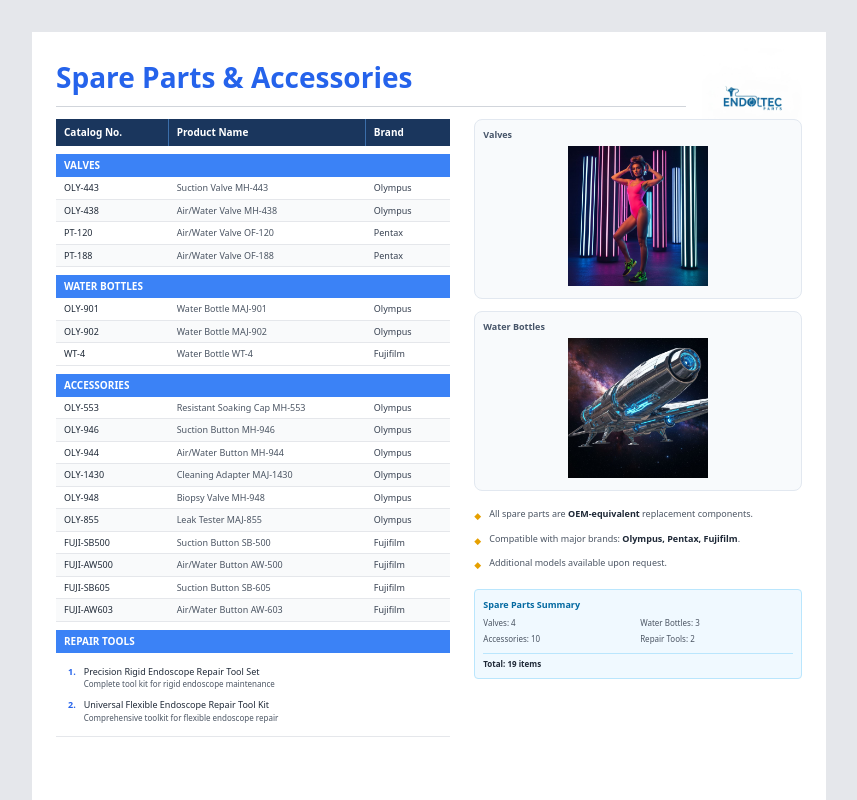
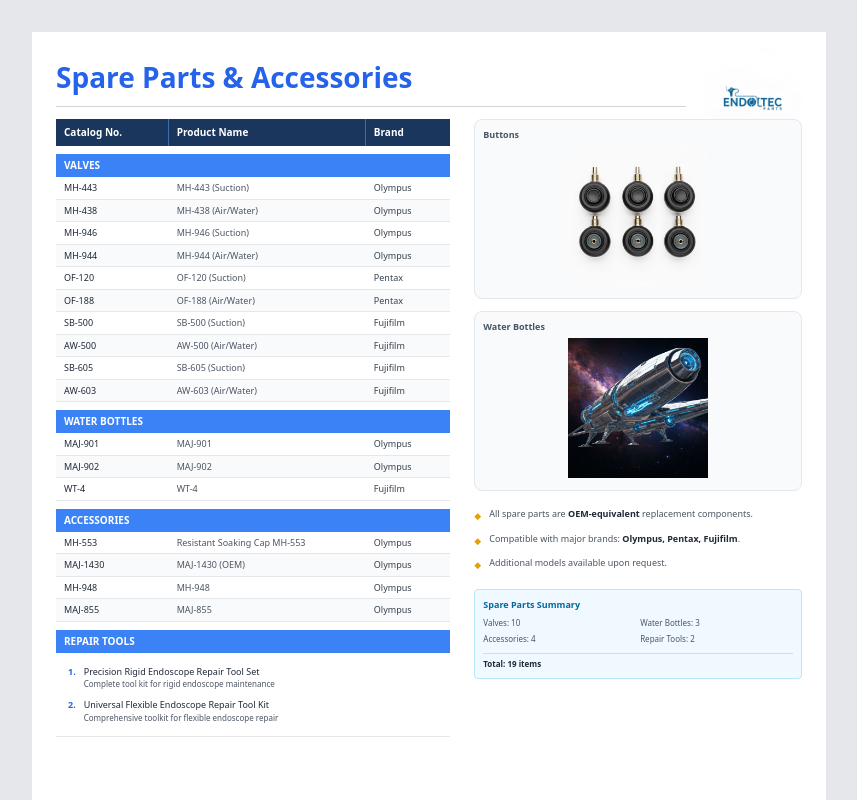
Before and after one commit to zhangzixin1/v0-spare-parts-table, a Next.js app: page / in a window 1280 px wide. Shown: the top 800 px of the page, without its empty margins (211-1068 px from the left). Built offline with nearby package versions, Linux system fonts and the light colour scheme.

Commit message:
refactor: update catalog data and UI elements\n\nExpand valves to 10, simplify catalog names, reduce accessories to 4, rename right column image to Buttons, update summary counts.

```diff
--- a/components/spare-parts.tsx
+++ b/components/spare-parts.tsx
@@ -1,29 +1,29 @@
 import Image from "next/image"
 
 const valvesData = [
-  { cat: "OLY-443", name: "Suction Valve MH-443", brand: "Olympus" },
-  { cat: "OLY-438", name: "Air/Water Valve MH-438", brand: "Olympus" },
-  { cat: "PT-120", name: "Air/Water Valve OF-120", brand: "Pentax" },
-  { cat: "PT-188", name: "Air/Water Valve OF-188", brand: "Pentax" },
+  { cat: "MH-443", name: "MH-443 (Suction)", brand: "Olympus" },
+  { cat: "MH-438", name: "MH-438 (Air/Water)", brand: "Olympus" },
+  { cat: "MH-946", name: "MH-946 (Suction)", brand: "Olympus" },
+  { cat: "MH-944", name: "MH-944 (Air/Water)", brand: "Olympus" },
+  { cat: "OF-120", name: "OF-120 (Suction)", brand: "Pentax" },
+  { cat: "OF-188", name: "OF-188 (Air/Water)", brand: "Pentax" },
+  { cat: "SB-500", name: "SB-500 (Suction)", brand: "Fujifilm" },
+  { cat: "AW-500", name: "AW-500 (Air/Water)", brand: "Fujifilm" },
+  { cat: "SB-605", name: "SB-605 (Suction)", brand: "Fujifilm" },
+  { cat: "AW-603", name: "AW-603 (Air/Water)", brand: "Fujifilm" },
 ]
 
 const waterBottlesData = [
-  { cat: "OLY-901", name: "Water Bottle MAJ-901", brand: "Olympus" },
-  { cat: "OLY-902", name: "Water Bottle MAJ-902", brand: "Olympus" },
-  { cat: "WT-4", name: "Water Bottle WT-4", brand: "Fujifilm" },
+  { cat: "MAJ-901", name: "MAJ-901", brand: "Olympus" },
+  { cat: "MAJ-902", name: "MAJ-902", brand: "Olympus" },
+  { cat: "WT-4", name: "WT-4", brand: "Fujifilm" },
 ]
 
 const accessoriesData = [
-  { cat: "OLY-553", name: "Resistant Soaking Cap MH-553", brand: "Olympus" },
-  { cat: "OLY-946", name: "Suction Button MH-946", brand: "Olympus" },
-  { cat: "OLY-944", name: "Air/Water Button MH-944", brand: "Olympus" },
-  { cat: "OLY-1430", name: "Cleaning Adapter MAJ-1430", brand: "Olympus" },
-  { cat: "OLY-948", name: "Biopsy Valve MH-948", brand: "Olympus" },
-  { cat: "OLY-855", name: "Leak Tester MAJ-855", brand: "Olympus" },
-  { cat: "FUJI-SB500", name: "Suction Button SB-500", brand: "Fujifilm" },
-  { cat: "FUJI-AW500", name: "Air/Water Button AW-500", brand: "Fujifilm" },
-  { cat: "FUJI-SB605", name: "Suction Button SB-605", brand: "Fujifilm" },
-  { cat: "FUJI-AW603", name: "Air/Water Button AW-603", brand: "Fujifilm" },
+  { cat: "MH-553", name: "Resistant Soaking Cap MH-553", brand: "Olympus" },
+  { cat: "MAJ-1430", name: "MAJ-1430 (OEM)", brand: "Olympus" },
+  { cat: "MH-948", name: "MH-948", brand: "Olympus" },
+  { cat: "MAJ-855", name: "MAJ-855", brand: "Olympus" },
 ]
 
 function TableHeader() {
@@ -136,13 +136,13 @@ export default function SpareParts() {
 
         {/* Right Column: Product Images */}
         <div className="w-[45%] pl-2 relative">
-          {/* Valves Image */}
+          {/* Buttons Image */}
           <div className="relative h-[180px] bg-[#f8fafc] rounded-lg border border-[#e2e8f0] p-2">
-            <p className="text-[9px] font-semibold text-[#475569] mb-1">Valves</p>
+            <p className="text-[9px] font-semibold text-[#475569] mb-1">Buttons</p>
             <div className="relative h-[140px]">
               <Image
-                src="/images/spare-parts-valves.png"
-                alt="Endoscope valves - suction and air/water valves"
+                src="/images/spare-parts-buttons.png"
+                alt="Endoscope buttons - suction and air/water buttons"
                 fill
                 className="object-contain"
               />
@@ -191,9 +191,9 @@ export default function SpareParts() {
               Spare Parts Summary
             </h3>
             <div className="grid grid-cols-2 gap-1 text-[8px] text-[#4b5563]">
-              <div>Valves: 4</div>
+              <div>Valves: 10</div>
               <div>Water Bottles: 3</div>
-              <div>Accessories: 10</div>
+              <div>Accessories: 4</div>
               <div>Repair Tools: 2</div>
               <div className="col-span-2 font-semibold text-[#1f2937] border-t border-[#bae6fd] pt-1 mt-1">
                 Total: 19 items
```
Also changed, not shown: public/images/spare-parts-buttons.png (added).
